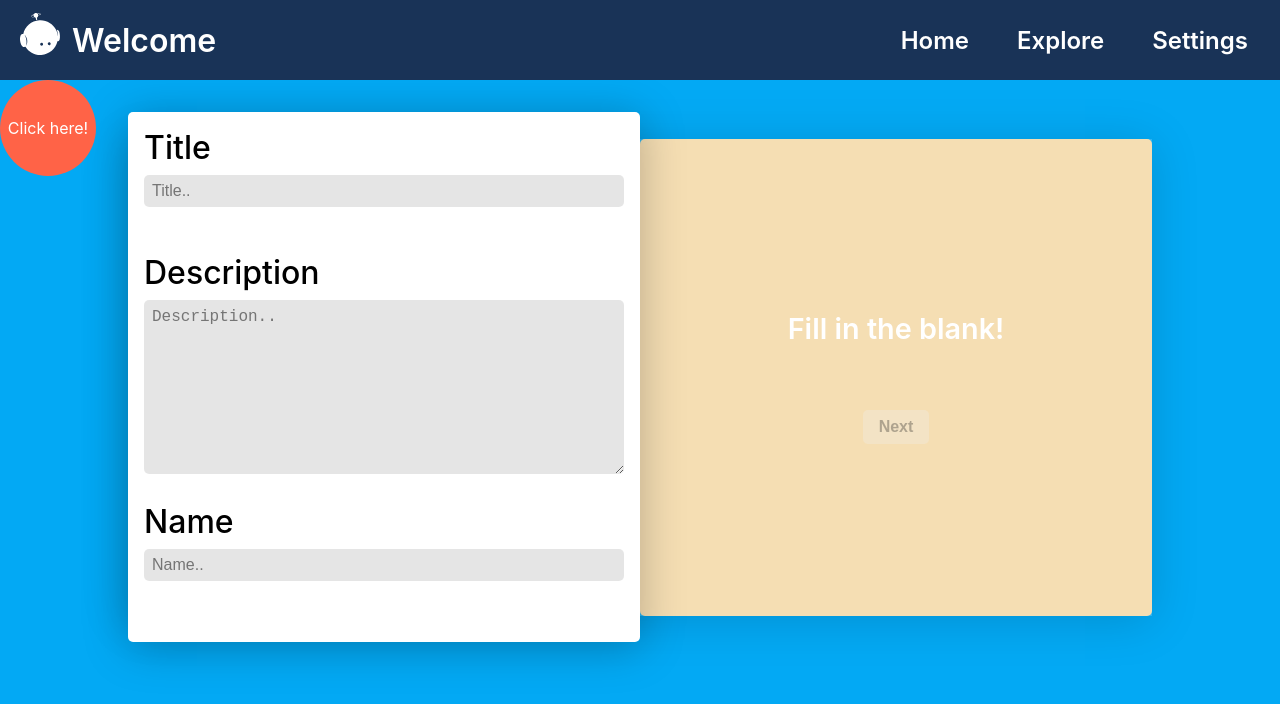
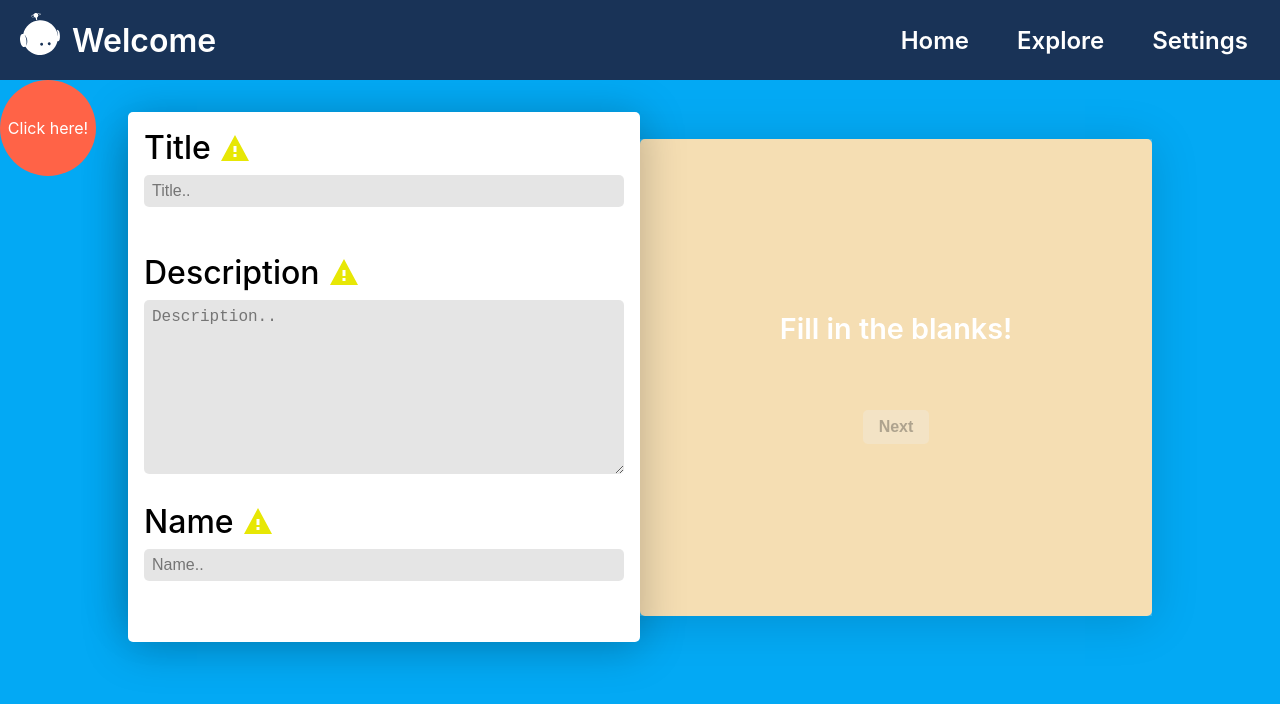
Before and after one commit to HubCreator/nextjs_project_proto, a Next.js app: page /firstScreen in a window 1280 px wide. Both pictures are taken after a click on the element "Click here!". Shown: the top 704 px of the page. Built offline with nearby package versions, Linux system fonts and the light colour scheme.

Commit message:
I upgraded validation using icons for each input

```diff
--- a/src/components/Modal.js
+++ b/src/components/Modal.js
@@ -1,5 +1,6 @@
 import { useEffect, useState } from "react";
-
+import { IoMdWarning } from "react-icons/io";
+import { AiOutlineCheckCircle } from "react-icons/ai";
 const Modal = () => {
   const [signStatus, setSignStatus] = useState(true); // true: left
   const [title, setTitle] = useState("");
@@ -8,6 +9,7 @@ const Modal = () => {
   const [validation, setValidation] = useState([false, false, false]);
   const [isPassedValid, setIsPassedValid] = useState(false);
   const [modalTrigger, setModalTrigger] = useState(false);
+  const [errorMsg, setErrorMsg] = useState("");
 
   const onChange = (event) => {
     const {
@@ -29,7 +31,6 @@ const Modal = () => {
 
   const onKeyPress = (event) => {
     const { code } = event;
-    // console.log(code);
     if (code === "Enter" || code === "Digit2" || code === "Digit3")
       event.preventDefault();
   };
@@ -41,12 +42,14 @@ const Modal = () => {
   const handleValidation = () => {
     let tmp = [...validation];
 
-    tmp[0] = title.length >= 5 ? true : false;
+    tmp[0] = title.length >= 3 ? true : false;
     tmp[1] = description.length >= 10 ? true : false;
-    tmp[2] = name.length >= 2 ? true : false;
+    tmp[2] = name.length >= 3 ? true : false;
 
     setValidation(tmp);
     tmp.includes(false) ? setIsPassedValid(false) : setIsPassedValid(true);
+
+    console.log(errorMsg);
   };
 
   useEffect(() => {
@@ -95,7 +98,7 @@ const Modal = () => {
 
               <div className="container__box rightBox">
                 <h2 className={isPassedValid ? "box__msg valid" : "box__msg"}>
-                  {isPassedValid ? "Go Next Step!" : "Fill in the blank!"}
+                  {isPassedValid ? "Go Next Step!" : "Fill in the blanks!"}
                 </h2>
                 <button
                   className={isPassedValid ? "box__btn valid" : "box__btn"}
@@ -116,7 +119,14 @@ const Modal = () => {
             >
               <div className="leftForm__contents">
                 <div className="leftForm__content leftForm__title">
-                  <span>Title</span>
+                  <span>
+                    Title
+                    {validation[0] ? (
+                      <AiOutlineCheckCircle className="validation-icon check" />
+                    ) : (
+                      <IoMdWarning className="validation-icon warning" />
+                    )}
+                  </span>
                   <input
                     className="leftForm__content__title"
                     type="text"
@@ -127,7 +137,14 @@ const Modal = () => {
                   />
                 </div>
                 <div className="leftForm__content leftForm__description">
-                  <span>Description</span>
+                  <span>
+                    Description
+                    {validation[1] ? (
+                      <AiOutlineCheckCircle className="validation-icon check" />
+                    ) : (
+                      <IoMdWarning className="validation-icon warning" />
+                    )}
+                  </span>
                   <textarea
                     className="leftForm__content__description"
                     type="text"
@@ -138,7 +155,14 @@ const Modal = () => {
                   />
                 </div>
                 <div className="leftForm__content leftForm__name">
-                  <span>Name</span>
+                  <span>
+                    Name
+                    {validation[2] ? (
+                      <AiOutlineCheckCircle className="validation-icon check" />
+                    ) : (
+                      <IoMdWarning className="validation-icon warning" />
+                    )}
+                  </span>
                   <input
                     className="leftForm__content__name"
                     type="text"
--- a/styles/Modal_leftForm.scss
+++ b/styles/Modal_leftForm.scss
@@ -15,12 +15,32 @@
 .leftForm__content {
   span {
     display: block;
+    display: flex;
+    align-items: center;
     font-size: 2rem;
     font-weight: 500;
     margin-bottom: 0.5rem;
+
+    .validation-icon {
+      margin: 0 0.5rem;
+    }
+
+    .validation-icon.check {
+      color: rgb(42, 221, 42);
+    }
+
+    .validation-icon.warning {
+      color: rgb(231, 231, 5);
+    }
   }
-  input,
-  textarea {
+
+  .leftForm__content__container {
+    display: flex;
+  }
+
+  .leftForm__content__title,
+  .leftForm__content__description,
+  .leftForm__content__name {
     border: none;
     background-color: rgba(0, 0, 0, 0.1);
     border-radius: 5px;
@@ -29,7 +49,7 @@
     font-size: 1rem;
     padding: 0.5rem;
   }
-  textarea {
+  .leftForm__content__description {
     height: 70%;
   }
 }
```
